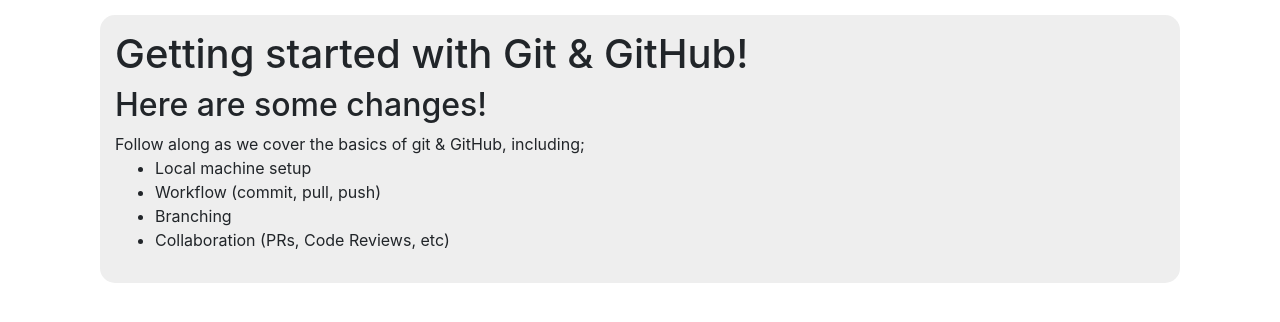
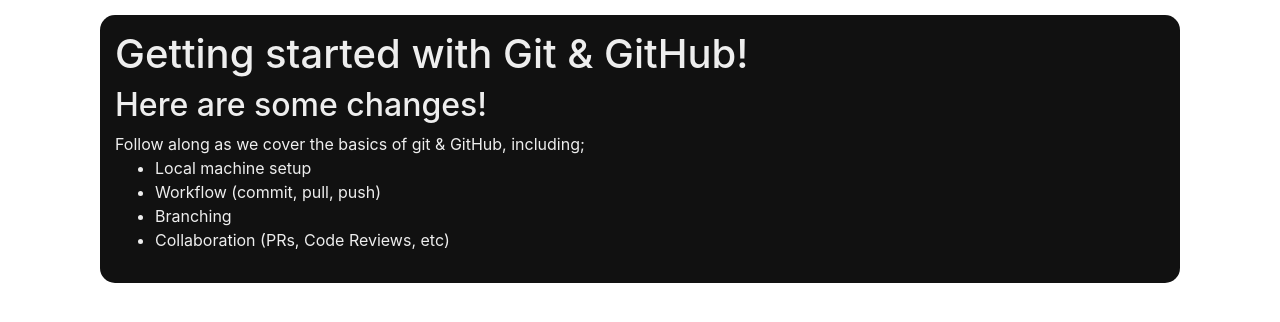
Before and after one commit to bmorrisondev/2021.01-getting-started-with-github, a plain HTML site: page index.html in a window 1280 px wide. Drawn offline with nearby package versions, Linux system fonts and the light colour scheme.

Commit message:
Set to darkmode

```diff
--- a/style.css
+++ b/style.css
@@ -1,5 +1,6 @@
 .hero-wrapper {
-  background-color: #eee;
+  background-color: #111;
+  color: #eee;
   border-radius: 15px;
   padding: 15px;
   margin: 15px;
```
